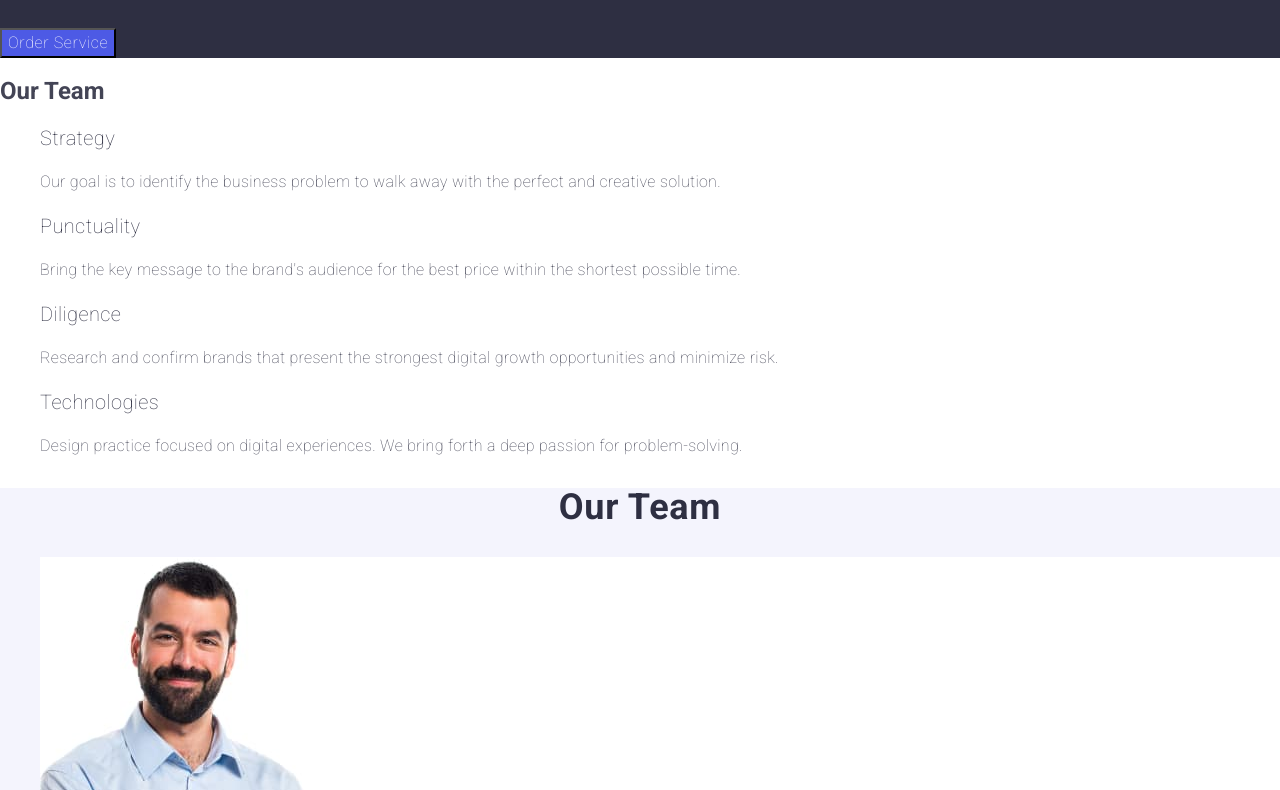
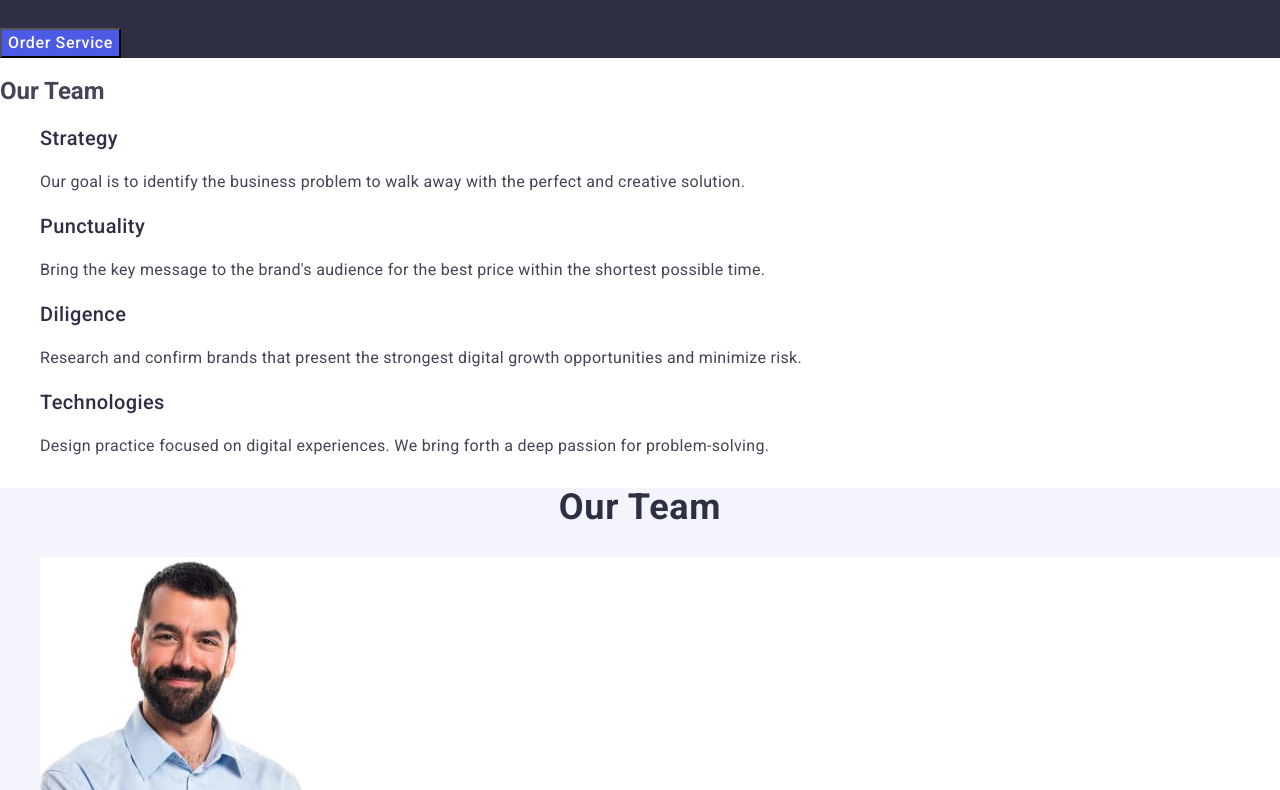
Before and after one commit to AndriiNoval/goit-markup-hw-02, a plain HTML site: page index.html in a window 1280 px wide. Shown: the part 298-1088 px from the top of the page. Drawn offline with nearby package versions, Linux system fonts and the light colour scheme.

Commit message:
fix last

```diff
--- a/index.html
+++ b/index.html
@@ -8,7 +8,7 @@
     <link rel="stylesheet" href="https://cdnjs.cloudflare.com/ajax/libs/modern-normalize/3.0.1/modern-normalize.css" integrity="sha512-gnAN+RgTMylunXI7AMg+PtcUGpKZFkZJoFIkAWvdPFRrFJz3p2tx4+9xbjILRfN7CzoViMgS8vSf06fSQzWZjA==" crossorigin="anonymous" referrerpolicy="no-referrer" />
     <link rel="preconnect" href="https://fonts.googleapis.com">
     <link rel="preconnect" href="https://fonts.gstatic.com" crossorigin>
-    <link href="https://fonts.googleapis.com/css2?family=Raleway:ital,wght@0,100..900;1,100..900&family=Roboto:wght@100;700&display=swap" rel="stylesheet">
+    <link href="https://fonts.googleapis.com/css2?family=Raleway:wght@700&family=Roboto:wght@400;500;700&display=swap" rel="stylesheet">
     <link rel="stylesheet" href="./css/styles.css">
 </head>
 <body>
```
